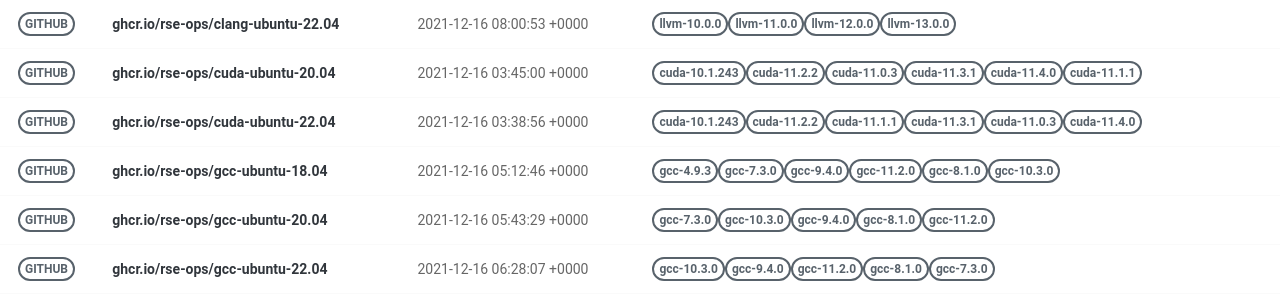
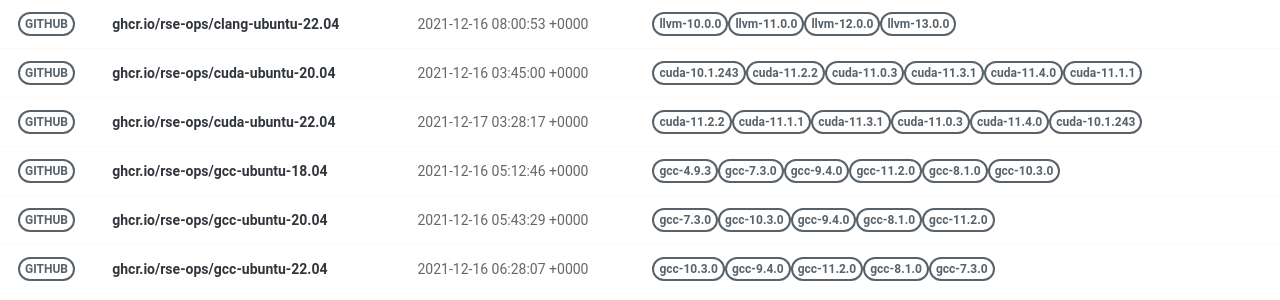
Before and after one commit to rse-ops/docker-images, a Jekyll site: the page built from pages/index.md, in a window 1280 px wide. Shown: the part 228-528 px from the top of the page. Built offline with Jekyll 4.4.1, drawn with Linux system fonts in a browser that asks for light colours; nearby versions of some CDN libraries.

Commit message:
Automated push to update library 2021-12-17

```diff
--- a/_library/ghcr.io-rse-ops-cuda-ubuntu-22.04.md
+++ b/_library/ghcr.io-rse-ops-cuda-ubuntu-22.04.md
@@ -1,14 +1,11 @@
 ---
 layout: container
 name: ghcr.io/rse-ops/cuda-ubuntu-22.04
-updated_at: 2021-12-16 03:38:56.930142
+updated_at: 2021-12-17 03:28:17.225273
 
 
 container_url: https://github.com/orgs/rse-ops/packages/container/package/cuda-ubuntu-22.04
 versions:
- - tag: cuda-10.1.243
-   dockerfile: https://github.com/rse-ops/docker-images/blob/main/ubuntu/cuda/Dockerfile
-   manifest: https://crane.ggcr.dev/manifest/ghcr.io/rse-ops/cuda-ubuntu-22.04:cuda-10.1.243
  - tag: cuda-11.2.2
    dockerfile: https://github.com/rse-ops/docker-images/blob/main/ubuntu/cuda/Dockerfile
    manifest: https://crane.ggcr.dev/manifest/ghcr.io/rse-ops/cuda-ubuntu-22.04:cuda-11.2.2
```
Also changed, not shown: other parts of _library/ghcr.io-rse-ops-cuda-ubuntu-22.04.md (+3 -0 lines).
